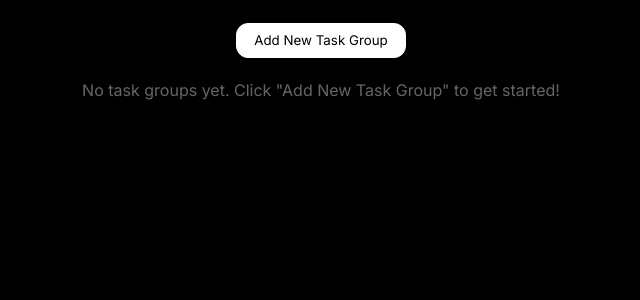
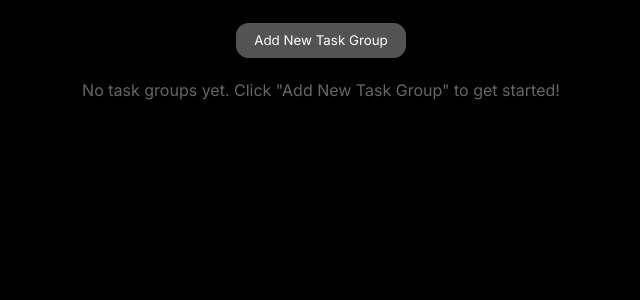
Before and after one commit to abhishekk119/new-todo, a React (Vite) app: page / in a window 1280 px wide. Shown: the top 300 px of the page, without its empty margins (319-959 px from the left). Built offline with nearby package versions, Linux system fonts and the light colour scheme; a web font is replaced by a local one.

Commit message:
Update index.css

```diff
--- a/src/index.css
+++ b/src/index.css
@@ -213,11 +213,12 @@ body {
 .addnewtaskgroupbutton {
   height: 35px;
   width: 170px;
-  border: 1px solid white;
+  border: 1px solid rgb(84, 83, 83);
   border-radius: 12px;
   cursor: pointer;
-  background-color: white;
+  background-color: rgb(84, 83, 83);
   font-family: "Inter", sans-serif;
+  color: white;
 }
 
 .topoflistdiv {
@@ -368,8 +369,8 @@ input[type="checkbox"]:checked::before {
 }*/
 
 .small {
-  width: 16px;
-  height: 16px;
+  width: 17px;
+  height: 17px;
   border: 1px solid #2da44e;
   background-color: #2da44e;
   border-radius: 50%;
```
